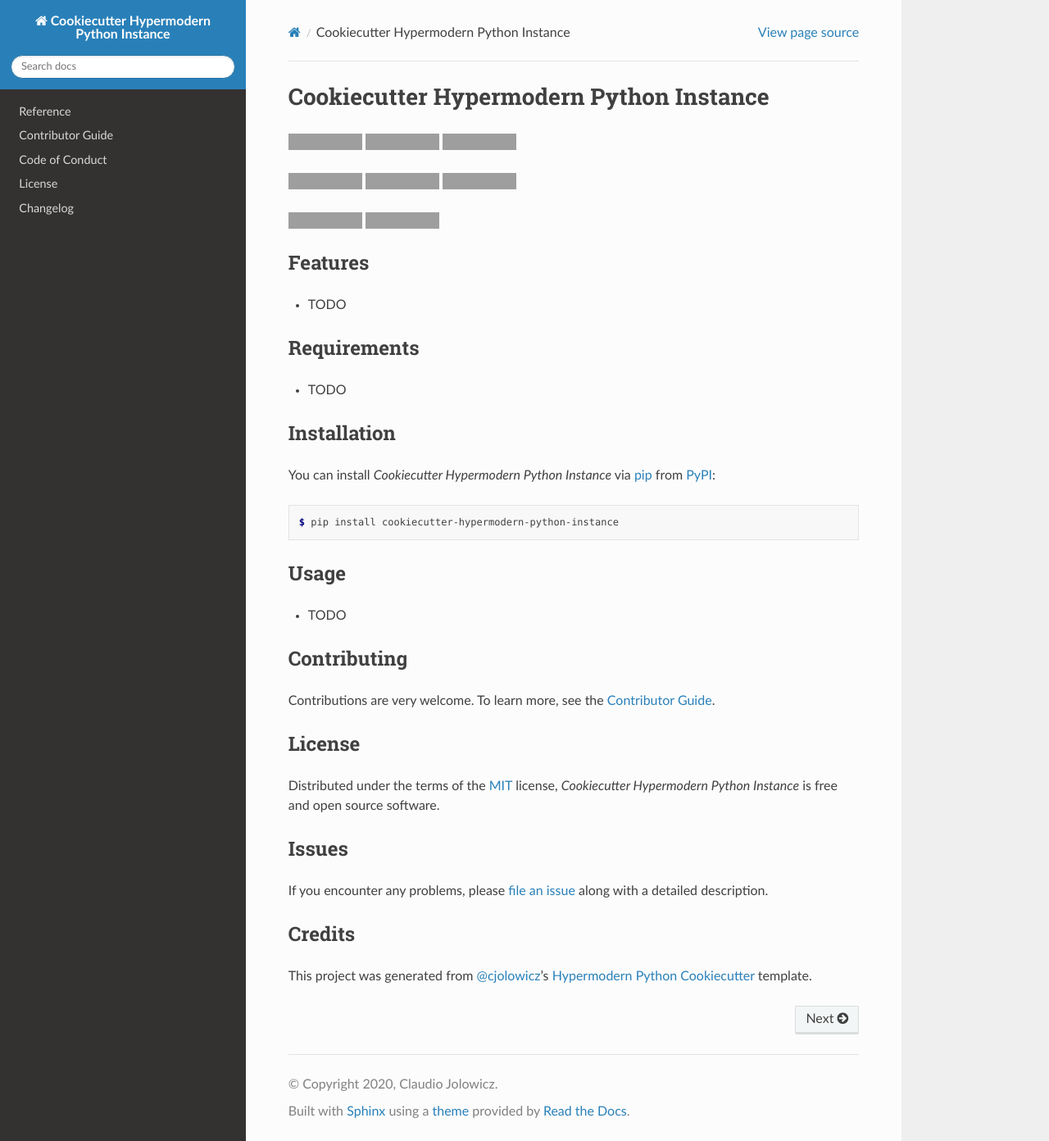
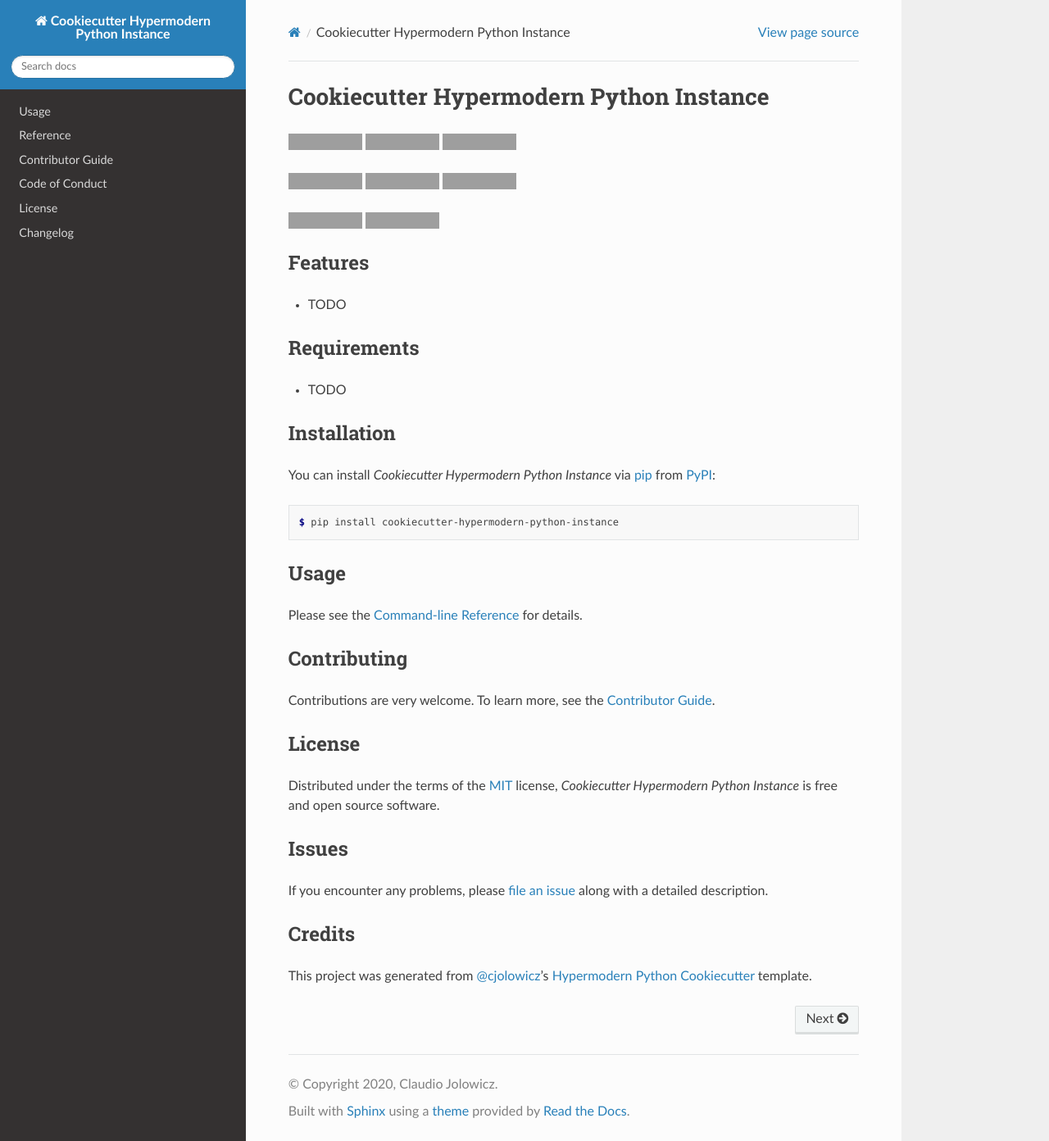
Before and after one commit to cjolowicz/cookiecutter-hypermodern-python-instance, a Sphinx documentation site: the page built from docs/index.rst, in a window 1280 px wide and 1392 px high. Shown: the whole window at 82% size. Built offline with Sphinx 7.4.7 and the Read the Docs theme 2.0.0, drawn with Linux system fonts in a browser that asks for light colours; grey boxes are pictures that could not be loaded.

Commit message:
Generate command-line documentation with sphinx-click
* Add sphinx-click 2.5.0

* Add sphinx-click 2.5.0 to docs/requirements.txt

* Configure Sphinx to use sphinx-click

* Install sphinx-click in docs and docs-build sessions

* Update Usage section in README.rst

* Add Usage page to Sphinx documentation

* Include Usage page in TOC tree

* Do not include Usage section from README.rst

* Link to Usage page from README.rst

* Document sphinx-click feature in README.rst

* Document sphinx-click dependency in User Guide

* Document usage.rst file in User Guide

Co-Authored-By: Thiago C. D'Ávila <thiagocavila@gmail.com>

Original-Commit: cjolowicz/cookiecutter-hypermodern-python@7b405ef

```diff
--- a/README.rst
+++ b/README.rst
@@ -58,7 +58,7 @@ You can install *Cookiecutter Hypermodern Python Instance* via pip_ from PyPI_:
 Usage
 -----
 
-* TODO
+Please see the `Command-line Reference <Usage_>`_ for details.
 
 
 Contributing
@@ -97,3 +97,4 @@ This project was generated from `@cjolowicz`_'s `Hypermodern Python Cookiecutter
 .. _pip: https://pip.pypa.io/
 .. github-only
 .. _Contributor Guide: CONTRIBUTING.rst
+.. _Usage: https://cookiecutter-hypermodern-python-instance.readthedocs.io/en/latest/usage.html
--- a/docs/conf.py
+++ b/docs/conf.py
@@ -5,6 +5,11 @@ from datetime import datetime
 project = "Cookiecutter Hypermodern Python Instance"
 author = "Claudio Jolowicz"
 copyright = f"{datetime.now().year}, {author}"
-extensions = ["sphinx.ext.autodoc", "sphinx.ext.napoleon", "sphinx_rtd_theme"]
+extensions = [
+    "sphinx.ext.autodoc",
+    "sphinx.ext.napoleon",
+    "sphinx_click",
+    "sphinx_rtd_theme",
+]
 autodoc_typehints = "description"
 html_theme = "sphinx_rtd_theme"
--- a/docs/index.rst
+++ b/docs/index.rst
@@ -2,11 +2,13 @@
    :end-before: github-only
 
 .. _Contributor Guide: contributing.html
+.. _Usage: usage.html
 
 .. toctree::
    :hidden:
    :maxdepth: 1
 
+   usage
    reference
    contributing
    Code of Conduct <codeofconduct>
--- a/docs/requirements.txt
+++ b/docs/requirements.txt
@@ -1,2 +1,3 @@
 sphinx==3.2.1
+sphinx-click==2.5.0
 sphinx-rtd-theme==0.5.0
--- /dev/null
+++ b/docs/usage.rst
@@ -0,0 +1,6 @@
+Usage
+=====
+
+.. click:: cookiecutter_hypermodern_python_instance.__main__:main
+   :prog: cookiecutter-hypermodern-python-instance
+   :nested: full
--- a/noxfile.py
+++ b/noxfile.py
@@ -163,7 +163,7 @@ def docs_build(session: Session) -> None:
     """Build the documentation."""
     args = session.posargs or ["docs", "docs/_build"]
     session.install(".")
-    session.install("sphinx", "sphinx-rtd-theme")
+    session.install("sphinx", "sphinx-click", "sphinx-rtd-theme")
 
     build_dir = Path("docs", "_build")
     if build_dir.exists():
@@ -177,7 +177,7 @@ def docs(session: Session) -> None:
     """Build and serve the documentation with live reloading on file changes."""
     args = session.posargs or ["--open-browser", "docs", "docs/_build"]
     session.install(".")
-    session.install("sphinx", "sphinx-autobuild", "sphinx-rtd-theme")
+    session.install("sphinx", "sphinx-autobuild", "sphinx-click", "sphinx-rtd-theme")
 
     build_dir = Path("docs", "_build")
     if build_dir.exists():
--- a/pyproject.toml
+++ b/pyproject.toml
@@ -43,6 +43,7 @@ darglint = "^1.5.5"
 reorder-python-imports = "^2.3.5"
 pre-commit-hooks = "^3.2.0"
 sphinx-rtd-theme = "^0.5.0"
+sphinx-click = "^2.5.0"
 Pygments = "^2.7.1"
 
 [tool.poetry.scripts]
```
Also changed, not shown: 1 other file.
